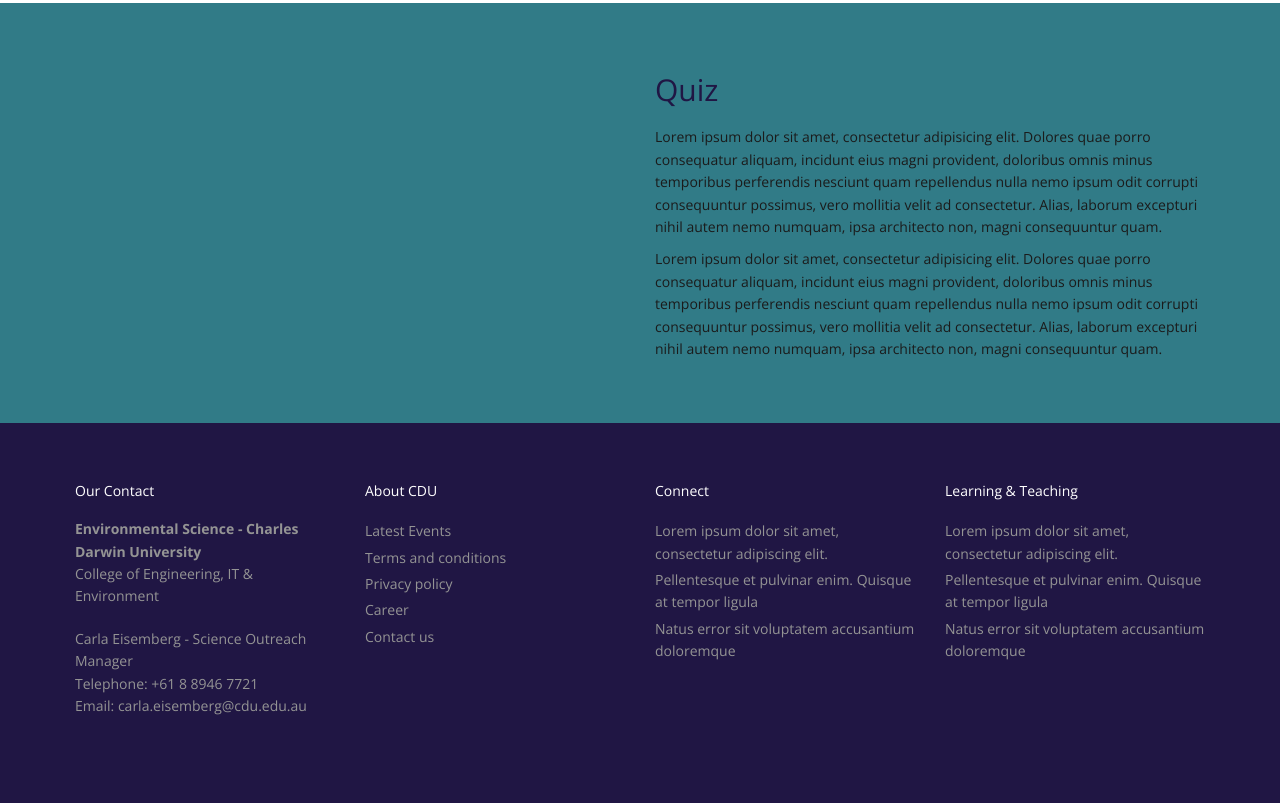
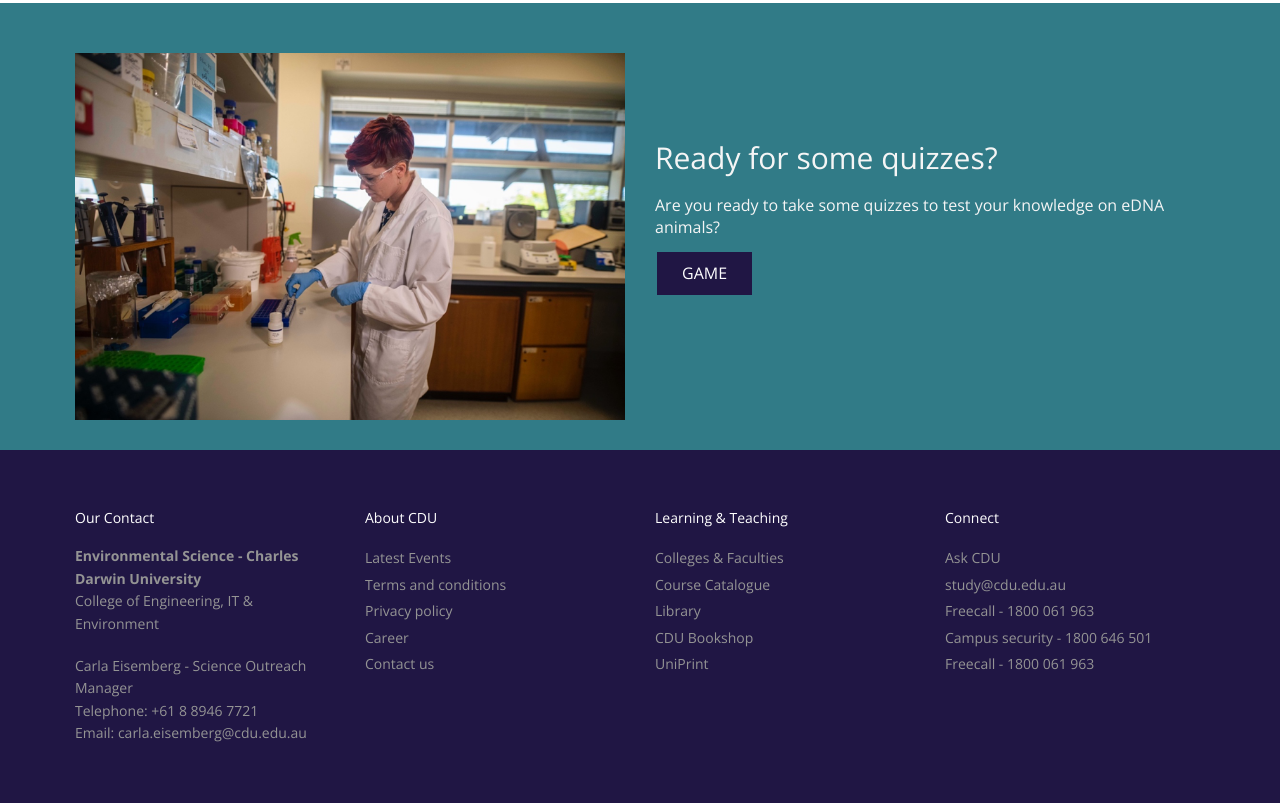
Before and after one commit to LincolnChen/e-DNA-Website-project, a plain HTML site: page index.html in a window 1280 px wide. Shown: the part 1210-2013 px from the top of the page. Drawn offline with nearby package versions, Linux system fonts and the light colour scheme; files whose address does not match are found by name.

Commit message:
Edited home page

```diff
--- a/css/style.css
+++ b/css/style.css
@@ -121,6 +121,29 @@ h1,h2, h3, h4, h5, h6 {
 	display: none;
 }
 
+
+
+.quiz h2{
+	color: #f5f5f5;
+}
+
+.quiz p{
+	font-size: 16px;
+	color: #f5f5f5;
+}
+
+.button {
+  background-color: #201644;
+  border: none;
+  color: white;
+  padding: 10px 25px;
+  text-align: center;
+  text-decoration: none;
+  display: inline-block;
+  font-size: 16px;
+  margin: 4px 2px;
+  cursor: pointer;
+}
 
 .backtomain{
 	width: 150px;
--- a/index.html
+++ b/index.html
@@ -144,11 +144,16 @@
 		<section class="aboutUs">
 	<div class="container">
 		<div class="row">
-		<div class="col-md-6"><img src="img/img2.png" class="img-center" alt="" /></div>
+		<div class="col-md-6"><img src="img/quizphoto.png" class="img-center" alt="" /></div>
 			<div class="col-md-6">
-				<div><h2>Quiz</h2>
-				<p>Lorem ipsum dolor sit amet, consectetur adipisicing elit. Dolores quae porro consequatur aliquam, incidunt eius magni provident, doloribus omnis minus temporibus perferendis nesciunt quam repellendus nulla nemo ipsum odit corrupti consequuntur possimus, vero mollitia velit ad consectetur. Alias, laborum excepturi nihil autem nemo numquam, ipsa architecto non, magni consequuntur quam.</p>
-				<p>Lorem ipsum dolor sit amet, consectetur adipisicing elit. Dolores quae porro consequatur aliquam, incidunt eius magni provident, doloribus omnis minus temporibus perferendis nesciunt quam repellendus nulla nemo ipsum odit corrupti consequuntur possimus, vero mollitia velit ad consectetur. Alias, laborum excepturi nihil autem nemo numquam, ipsa architecto non, magni consequuntur quam.</p>
+				<br>
+				<br>
+				<br>
+				<div class="quiz">
+					<h2>Ready for some quizzes?</h2>
+					<p>Are you ready to take some quizzes to test your knowledge on eDNA animals?</p>
+					<input type="button" class="button" value="GAME">
+
 				</div>
 				<br/>
 			</div>
@@ -188,24 +193,31 @@
 			</div>
 			<div class="col-lg-3">
 				<div class="widget">
-					<h5 class="widgetheading">Connect</h5>
+					<h5 class="widgetheading">Learning & Teaching</h5>
 					<ul class="link-list">
-						<li><a href="#">Lorem ipsum dolor sit amet, consectetur adipiscing elit.</a></li>
-						<li><a href="#">Pellentesque et pulvinar enim. Quisque at tempor ligula</a></li>
-						<li><a href="#">Natus error sit voluptatem accusantium doloremque</a></li>
+						<li><a href="#">Colleges & Faculties</a></li>
+						<li><a href="#">Course Catalogue</a></li>
+						<li><a href="#">Library</a></li>
+						<li><a href="#">CDU Bookshop</a></li>
+						<li><a href="#">UniPrint</a></li>
+
 					</ul>
 				</div>
 			</div>
 			<div class="col-lg-3">
 				<div class="widget">
-					<h5 class="widgetheading">Learning & Teaching</h5>
+					<h5 class="widgetheading">Connect</h5>
 					<ul class="link-list">
-						<li><a href="#">Lorem ipsum dolor sit amet, consectetur adipiscing elit.</a></li>
-						<li><a href="#">Pellentesque et pulvinar enim. Quisque at tempor ligula</a></li>
-						<li><a href="#">Natus error sit voluptatem accusantium doloremque</a></li>
+						<li><a href="#">Ask CDU</a></li>
+						<li><a href="#">study@cdu.edu.au</a></li>
+						<li><a href="#">Freecall - 1800 061 963</a></li>
+						<li><a href="#">Campus security - 1800 646 501</a></li>
+						<li><a href="#">Freecall - 1800 061 963</a></li>
+
 					</ul>
 				</div>
 			</div>
+
 		</div>
 	</div>
 	<div id="sub-footer">
@@ -213,7 +225,7 @@
 			<div class="row">
 				<div class="col-lg-6">
 					<div class="copyright">
-            <p>Authorised by: <a href="https://www.cdu.edu.au">Charles Darwin University</a> | Last updated: 11 June, 2020</p>
+            <p>Authorised by: <a href="https://www.cdu.edu.au">Charles Darwin University</a> | Last updated: 12 June, 2020</p>
             <p>ABN 54 093 513 649 | <a href="http://www.cdu.edu.au/governance/doclibrary/pol-032.pdf">Privacy Statement</a> | <a href="https://www.cdu.edu.au/about/copyright">Copyright and Disclaimer</a> | CRICOS Provider No: 00300K</p>
 					</div>
 				</div>
```
Also changed, not shown: img/quizphoto.png (added).
